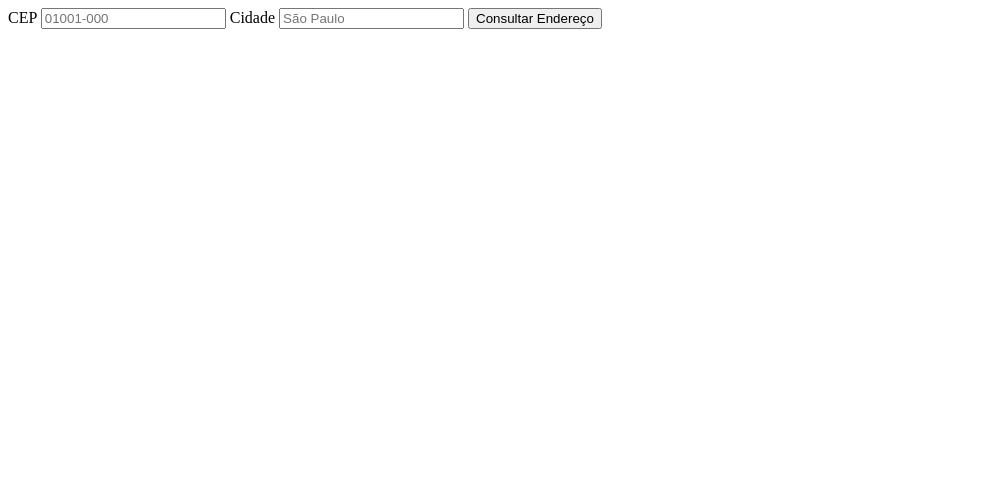
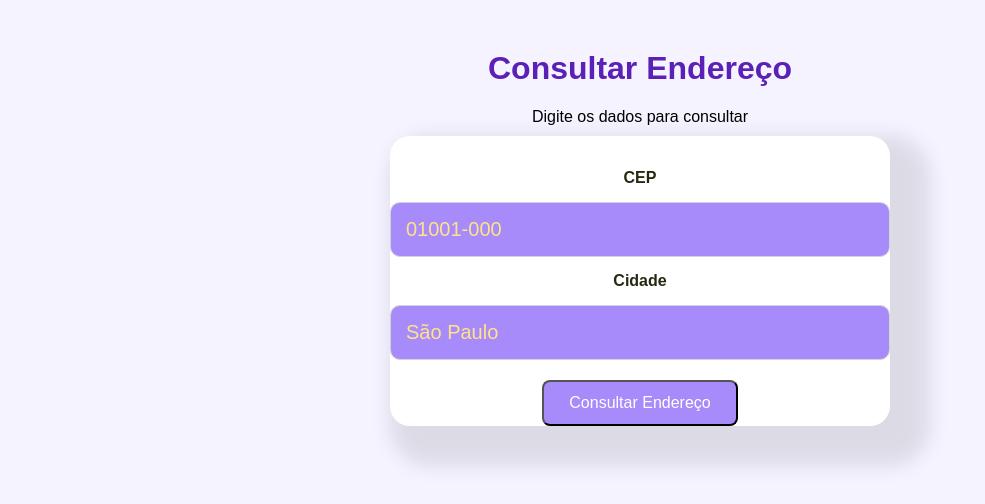
Before and after one commit to braianlehmkuhl-maker/Consulta-de-Endere-o-por-CEP, a plain HTML site: page index.html in a window 1280 px wide. Shown: the whole page, without its empty margins (0-985 px from the left). Drawn offline with Linux system fonts and the light colour scheme.

Commit message:
atualização do CSS

```diff
--- a/index.html
+++ b/index.html
@@ -9,13 +9,21 @@
 <link rel="stylesheet" href="style.css">
 <link rel="stylesheet" href="index.js">
 
-<body>
-    <form id="formConsulta">
+<body class="body">
+    <center><h1>Consultar Endereço</h1></center>
+    <center><p>Digite os dados para consultar</p></center>
+    <form id="formConsulta" class="consulta">
+        <center>
+            <br>
         <label for="cep">CEP</label>
         <input id="cep" type="text" inputmode="numeric" maxlength="9" placeholder="01001-000" required>
+        <br>
         <label for="cidade">Cidade</label>
         <input id="cidade" type="text" placeholder="São Paulo" required>
+        <br>
         <button type="submit">Consultar Endereço</button>
+        <br>
+    </center>
     </form>
     <p id="mensagem" role="status" aria-live="polite"></p>
     <script src="index.js"></script>
--- a/style.css
+++ b/style.css
@@ -0,0 +1,119 @@
+.consulta{
+    background-color: white;
+    width: 500px;
+    border-radius: 20px;
+    color: #242a0f;
+    margin-top: 10px;
+    margin: auto;
+    box-shadow: 20px 20px 20px 20px rgba(0, 0, 0, 0.10);
+}
+
+
+body {
+    font-family: Arial, Helvetica, sans-serif;
+    background-color: #f5f3ff;
+    margin: 0;
+    padding: 0;
+    color: #1F2937;
+}
+
+
+header {
+    background-color: #FFFFFF;
+    width: 500px;
+    margin: 60px auto;
+    padding: 30px;
+    border-radius: 15px;
+    box-shadow: 0px 5px 20px rgba(0, 0, 0, 0.10);
+    text-align: center;
+}
+
+
+h1{
+    color: #5B21B6;
+    margin-top: 50px;
+    text-align: center;
+}
+
+
+p{
+    color: #000000;
+    margin-bottom: 10px;
+    text-align: center;
+}
+
+
+label{
+    display: block;
+    margin-bottom: 15px;
+    margin-top: 15px;
+    font-weight: bold;
+}
+
+
+input {
+    width: 100%;
+    box-sizing: border-box;
+    padding: 15px;
+    border: 1px solid #D1D5DB;
+    border-radius: 10px;
+    font-size: 20px;
+}
+
+input:focus {
+    outline: none;
+    border: 5px solid #7c3aed;
+}
+
+button {
+    margin-top: 20px;
+    padding: 12px 25px;
+    background-color: #A78BFA;
+    color: white;
+    border-radius: 8px;
+    font-size: 16px;
+    cursor: pointer;
+}
+
+
+input{
+    background-color: #A78BFA;
+}
+
+
+button:hover {
+    background-color: #5B21B6;
+}
+
+
+
+
+.linkmaps{
+    display: block;
+    width: fit-content;
+    margin: 20px auto;
+    padding: 12px 20px;
+    background-color: #7C3AED;
+    color: white;
+    text-decoration: none;
+    border-radius: 8px;
+}
+
+
+.linkmaps:hover {
+    background-color: #5B21B6;
+}
+
+body > p {
+    text-align: center;
+}
+
+
+body > p a {
+    color: #5B21B6;
+}
+
+
+::placeholder{
+    color: rgb(255, 227, 135);
+}
```
Also changed, not shown: resultado.html (+11 -7 lines).
